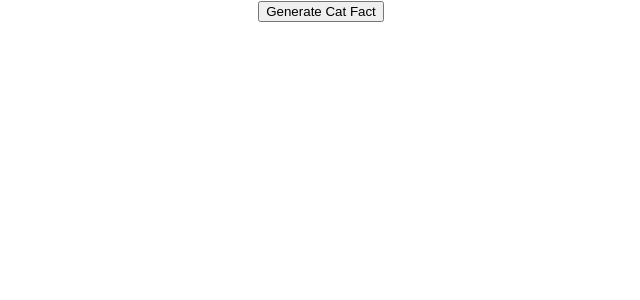
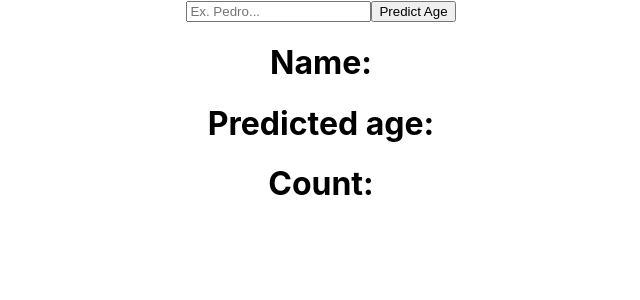
Before and after one commit to Alesso2805/react-course, a React (Create React App) app: page / in a window 1280 px wide. Shown: the top 300 px of the page, without its empty margins (319-959 px from the left). Built offline with nearby package versions, Linux system fonts and the light colour scheme; no server answers; the HTML template or start-up script is replaced by a standard one.

Commit message:
episode 7: fetching data from API to get predicting ages

```diff
--- a/src/App.js
+++ b/src/App.js
@@ -1,24 +1,31 @@
 import './App.css';
-import axios from 'axios';
-import {useEffect, useState} from "react";
+import Axios from "axios";
+import { useState } from "react";
 
 function App() {
-    const [catFact, setCatFact] = useState("");
+    const [name, setName] = useState("");
+    const [predictedAge, setPredictedAge] = useState(null);
 
-    const fetchCatFact = () => {
-        axios.get("https://catfact.ninja/fact").then((res) => {setCatFact(res.data.fact)
+    const fetchData = () => {
+        Axios.get(`https://api.agify.io/?name=${name}`).then((res) => {
+            console.log(res.data);
         });
-    }
-
-    useEffect(() => {
-        fetchCatFact()
-    }, []);
+    };
 
   return (
-    <div className="App">
-      <button onClick={fetchCatFact}>Generate Cat Fact</button>
-      <p>{catFact}</p>
-    </div>
+      <div className="App">
+          <input
+              placeholder="Ex. Pedro..."
+              onChange={(event) => {
+                  setName(event.target.value);
+              }}
+          />
+          <button onClick={fetchData}>Predict Age</button>
+
+          <h1> Name: {predictedAge?.name}</h1>
+          <h1> Predicted age: {predictedAge?.age}</h1>
+          <h1> Count: {predictedAge?.count}</h1>
+      </div>
   );
 }
 
```
